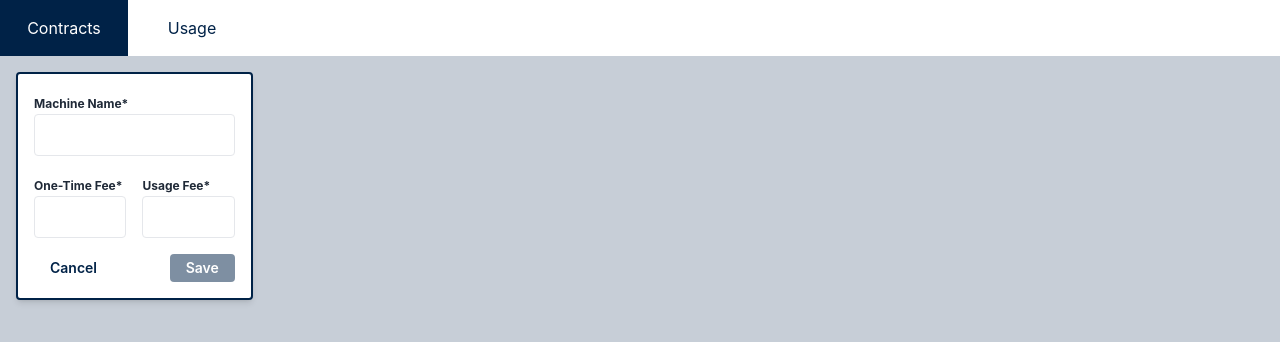
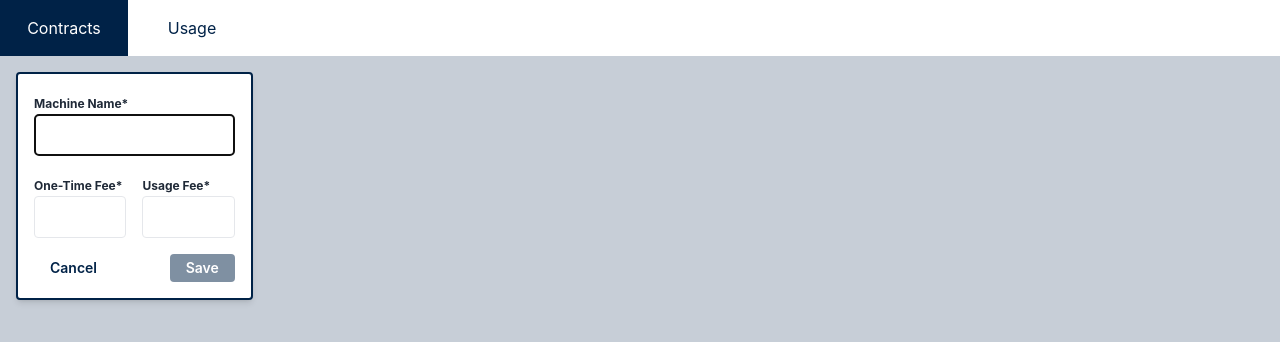
Before and after one commit to tillh/syn, a Next.js app: page /contracts in a window 1280 px wide. Both pictures are taken after a click on the button 134 px from the left and 122 px from the top of the page. Shown: the top 342 px of the page. Built offline with nearby package versions, Linux system fonts and the light colour scheme; no server answers.

Commit message:
Auto focus machine name input when initial value is undefined

```diff
--- a/src/modules/contract/ContractForm.tsx
+++ b/src/modules/contract/ContractForm.tsx
@@ -29,6 +29,7 @@ export function ContractForm({ initialData, onSubmit, onCancel }: ContractFormPr
                     type="text"
                     className={'input'}
                     autoComplete={'off'}
+                    autoFocus={!initialData?.machineName}
                     {...register('machineName', { required: true })}
                 />
             </div>
```
